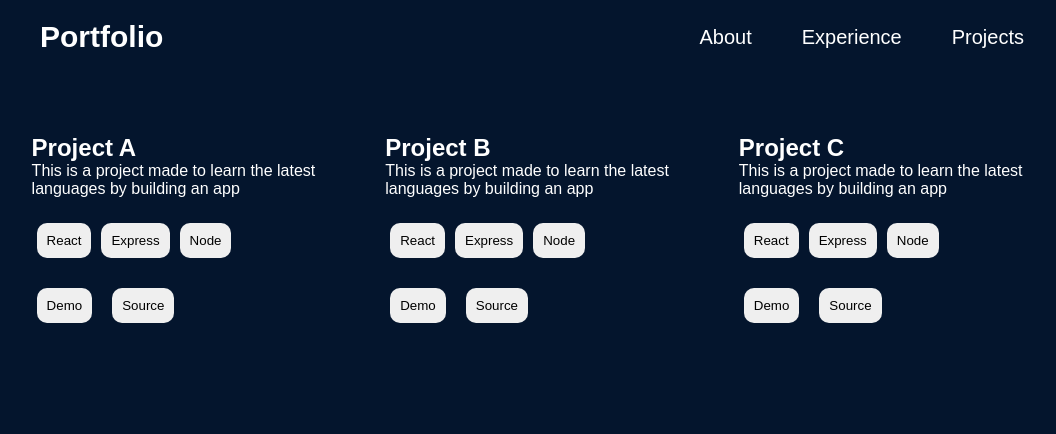
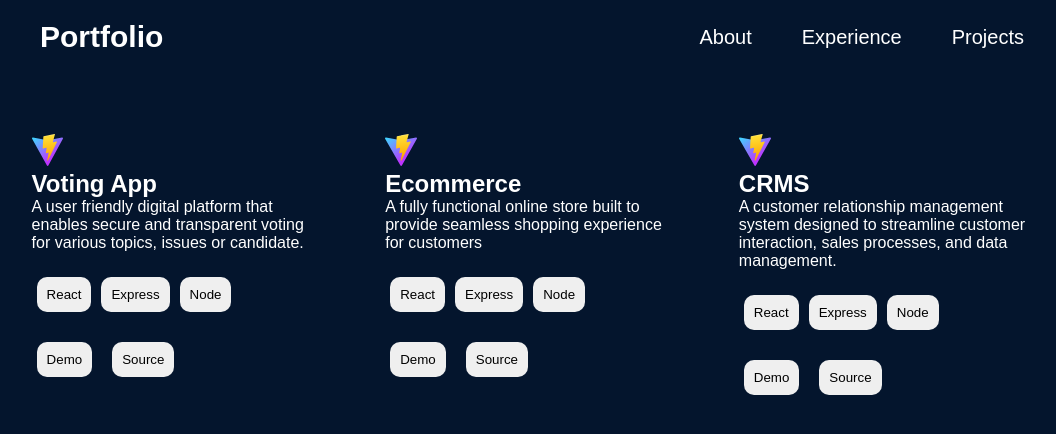
Before and after one commit to DavidManiIbrahim/my-portfolio, a React (Vite) app: page /projects in a window 1280 px wide. Shown: the top 434 px of the page, without its empty margins (108-1164 px from the left). Built offline with nearby package versions, Linux system fonts and the light colour scheme.

Commit message:
fix: refactored 3 arrays in a loop

```diff
--- a/src/App.jsx
+++ b/src/App.jsx
@@ -6,6 +6,7 @@ import styles from "./styles/App.module.css"
 import About from "./Components/About/About.jsx"
 import Experience from "./Components/Experience/Experience.jsx"
 import Projects from "./Components/Projects/Projects.jsx"
+
 
 const App = () => {
   return (
--- a/src/Components/Projects/Projects.jsx
+++ b/src/Components/Projects/Projects.jsx
@@ -1,15 +1,27 @@
+
+
 import styles from "./Projects.module.css";
 
 const Projects = () => {
+  const titles = ["Voting App", "Ecommerce", "CRMS"]
+  const descriptions = [`A user friendly digital platform that enables secure and transparent voting for various topics, issues or candidate.`,
+   `A fully functional online store built to provide seamless shopping experience for customers`,
+    `A customer relationship management system designed to streamline customer interaction, sales processes, and data management.`]
+  const images = [`/vite.svg`,`/vite.svg`,`/vite.svg`]
   return (
+
     <div className={styles.projectSection}>
-      {["A", "B", "C"].map((project, index) => (
+      {titles.map((title, index) => (
         <div className={styles.projectContainer} key={index}>
           <div className={styles.projectContent}>
-            <h2>Project {project}</h2>
+            <img src={images[index]} alt="" />
+            <h2> {title} </h2>
             <p>
-              This is a project made to learn the latest languages by building an app
+              {descriptions[index]}
             </p>
+            <div className={styles.imageContainer}>
+
+            </div>
             <div className={styles.lang}>
               <button>React</button>
               <button>Express</button>
--- a/src/Components/Projects/Projects.module.css
+++ b/src/Components/Projects/Projects.module.css
@@ -23,6 +23,10 @@
 
   .projectContent h2 {
     font-size: 1.5rem;
+  }
+
+  li{
+    list-style-type: none;
   }
 
   button {
```
Also changed, not shown: src/Components/Projects/Items.jsx (deleted, +0 -75 lines), src/Components/Projects/store.txt (added).
